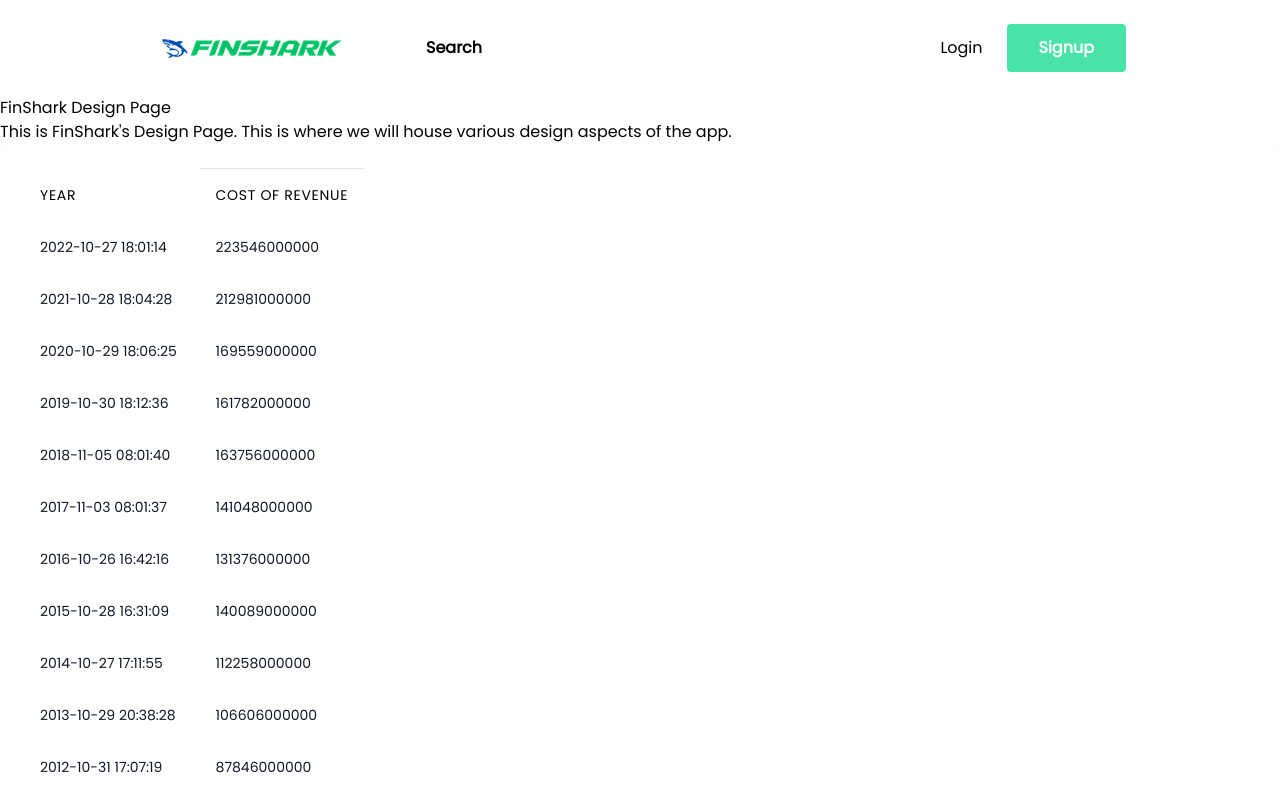
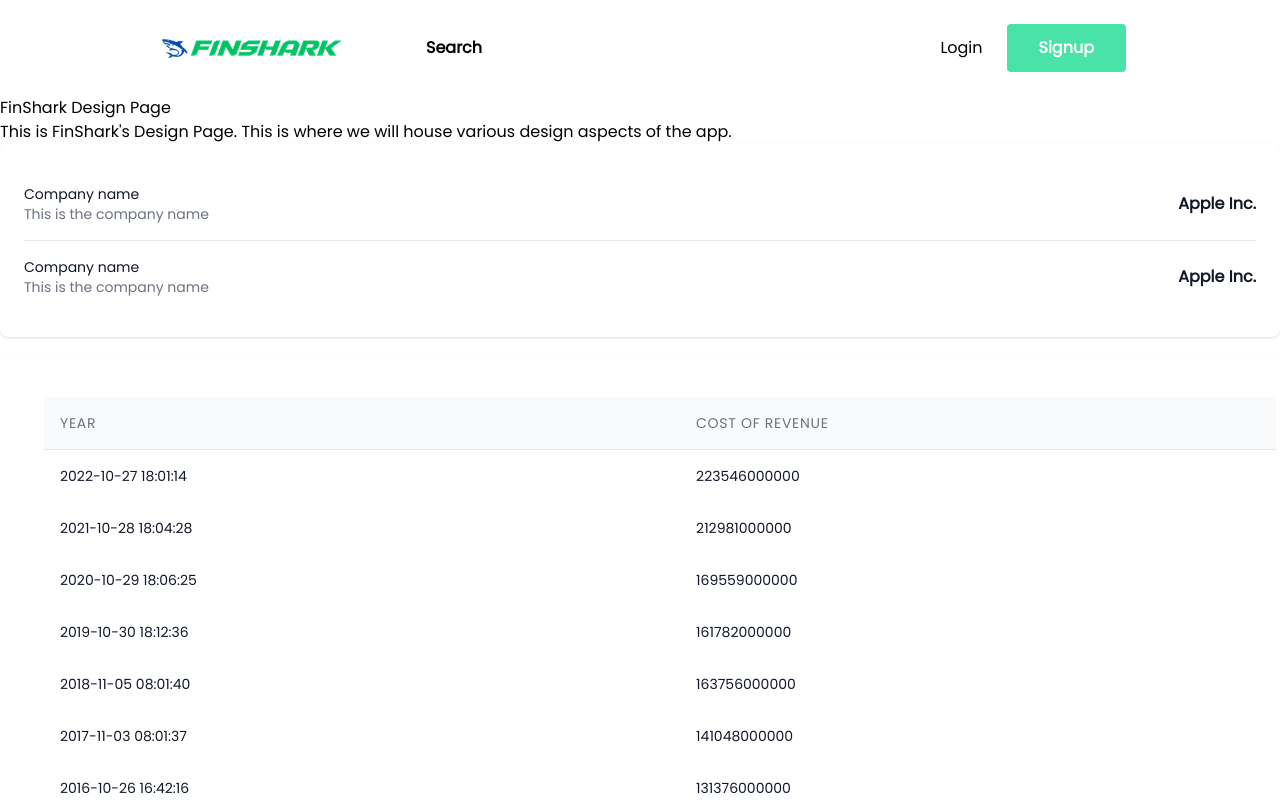
Before and after one commit to alal9000/finshark, a React (Vite) app in the folder frontend/: page /design-guide in a window 1280 px wide. Shown: the top 800 px of the page. Built offline with nearby package versions, Linux system fonts and the light colour scheme; no server answers.

Commit message:
20 - RatioList

```diff
--- /dev/null
+++ b/frontend/src/Components/RatioList/RatioList.tsx
@@ -0,0 +1,55 @@
+import React from 'react'
+import { TestDataCompany } from '../Table/testData'
+
+type Props = {}
+
+const data = TestDataCompany[0];
+
+type Company = typeof data;
+
+const config = [
+  {
+    label: "Company name",
+    render: (company: Company) => company.companyName,
+    subTitle: "This is the company name",
+  },
+  {
+    label: "Company name",
+    render: (company: Company) => company.companyName,
+    subTitle: "This is the company name",
+  },
+];
+
+const RatioList = (props: Props) => {
+  const renderedRows = config.map((row) => {
+    return (
+      <li className="py-3 sm:py-4">
+        <div className="flex items-center space-x-4">
+          <div className="flex-1 min-w-0">
+            <p className="text-sm font-medium text-gray-900 truncate">
+              {row.label}
+            </p>
+            <p className="text-sm text-gray-500 truncate">
+              {row.subTitle && row.subTitle }
+            </p>
+          </div>
+          <div className="inline-flex items-center text-base font-semibold text-gray-900">
+            {row.render(data)}
+          </div>
+        </div>
+      </li>
+    )
+
+  })
+
+  return (
+    <div className="bg-white shadow rounded-lg mb-4 p-4 sm:p-6 h-full">
+      <ul className="divide-y divided-gray-200">
+        {renderedRows}
+
+      </ul>
+    </div>
+  )
+}
+
+export default RatioList
--- a/frontend/src/Components/Table/Table.tsx
+++ b/frontend/src/Components/Table/Table.tsx
@@ -35,7 +35,7 @@ const Table = (props: Props) => {
   const renderedHeaders = configs.map((config: any) => {
     return (
       <th
-        className="p-4 text-left text-sm font-medium text-fray-500 uppercase tracking-wider"
+        className="p-4 text-left text-sm font-medium text-gray-500 uppercase tracking-wider"
         key={config.label}
       >
         {config.label}
@@ -45,8 +45,8 @@ const Table = (props: Props) => {
 
   return (
     <div className="bg-white shadow rounded-lg p-4 sm:p-6 xl:p-8">
-      <table>
-        <thead className="min-w-full divide-y divide=gray-200 m-5">
+      <table className="min-w-full divide-y divide-gray-200 m-5">
+        <thead className="bg-gray-50">
           {renderedHeaders}
         </thead>
         <tbody>{renderedRows}</tbody>
--- a/frontend/src/Pages/DesignPage/DesignPage.tsx
+++ b/frontend/src/Pages/DesignPage/DesignPage.tsx
@@ -1,5 +1,6 @@
 import React from 'react'
 import Table from '../../Components/Table/Table'
+import RatioList from '../../Components/RatioList/RatioList'
 
 interface Props {}
 
@@ -8,6 +9,7 @@ const DesignPage = (props: Props) => {
     <>
         <h1>FinShark Design Page</h1>
         <h2>This is FinShark's Design Page. This is where we will house various design aspects of the app.</h2>
+        <RatioList />
         <Table />
     </>
   )
```
Also changed, not shown: frontend/src/Components/RatioList/RatioList.css (added).
